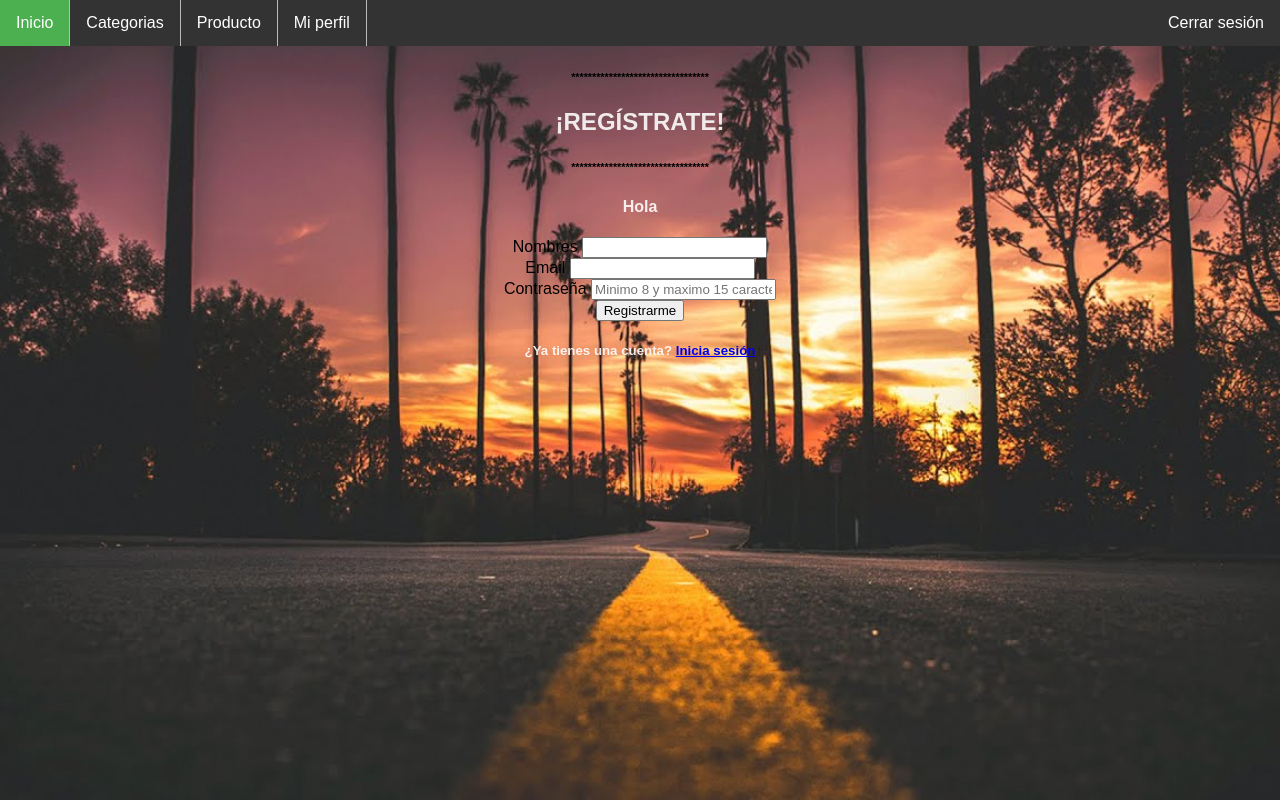
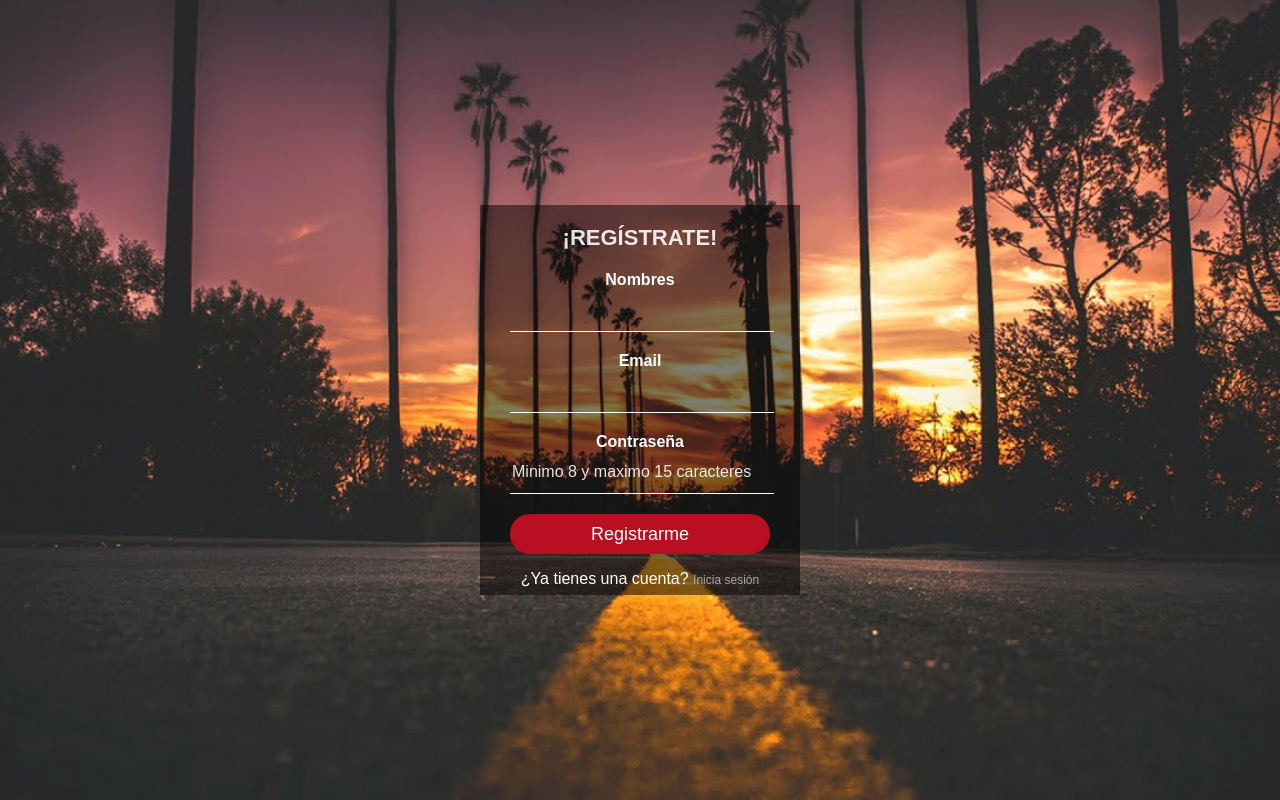
Before and after one commit to DanneryOrtega/PARCIAL-3, a Flask app: page /registro in a window 1280 px wide. Run offline with Flask 2, Linux system fonts and the light colour scheme.

Commit message:
iniciando

```diff
--- a/app.py
+++ b/app.py
@@ -291,7 +291,11 @@ def actualizar_cat():
 
         if(nombres == ""):
             mensaje += 'El campo nombre es requerido '
+
+        if(len(mensaje) > 0):
+            flash(mensaje,'error')
             return redirect(url_for('editar_cat'))
+
         cursor = db.cursor()
         cursor.execute("""update categoria set nombre = ? where id = ?
         """, (nombres, categoriaC.getId(),))
--- a/static/main.css
+++ b/static/main.css
@@ -26,6 +26,32 @@ box-sizing: border-box;
 padding: 70px 30px;
 }
 
+.login-boxx {
+  width: 320px;
+  height: 390px;
+  background: rgba(0, 0, 0, .5);
+  color: #fff;
+  top: 50%;
+  left: 50%;
+  position: absolute;
+  transform: translate(-50%, -50%);
+  box-sizing: border-box;
+  padding: 70px 30px;
+  }
+
+  .login-boxxx {
+    width: 320px;
+    height: 390px;
+    background: rgba(0, 0, 0, .5);
+    color: #fff;
+    top: 50%;
+    left: 50%;
+    position: absolute;
+    transform: translate(-50%, -50%);
+    box-sizing: border-box;
+    padding: 70px 30px;
+    }
+
 .login-box .avatar {
     width: 100px;
     height: 100px;
@@ -42,7 +68,28 @@ padding: 70px 30px;
     font-size: 22px;
   }
 
+  .login-boxx h2 {
+    margin: -50px;
+    padding: 0 0 70px;
+    text-align: center;
+    font-size: 22px;
+  }
+
+  .login-boxxx h2 {
+    margin: -50px;
+    padding: 0 0 70px;
+    text-align: center;
+    font-size: 50px;
+  }
+
   .login-box label {
+    margin: 0;
+    padding: 0;
+    font-weight: bold;
+    display: block;
+  }
+
+  .login-boxx label {
     margin: 0;
     padding: 0;
     font-weight: bold;
@@ -55,13 +102,22 @@ padding: 70px 30px;
 
   }
 
+  .login-boxx input {
+    width: 100%;
+    margin-bottom: 20px;
+
+  }
+
   .login-box input::placeholder {
     color:  rgba(255, 255, 255, 0.884);
   }
 
+  .login-boxx input::placeholder {
+    color:  rgba(255, 255, 255, 0.884);
+  }
 
 
-  .login-box input[type="email"], .login-box input[type="password"] {
+  .login-box input[type="email"], .login-box input[type="password"], .login-box input[type="text"] {
     border: none;
     border-bottom: 1px solid #fff;
     background: transparent;
@@ -71,7 +127,42 @@ padding: 70px 30px;
     font-size: 16px;
   }
 
+  .login-boxx input[type="email"], .login-boxx input[type="password"], .login-boxx input[type="text"] {
+    border: none;
+    border-bottom: 1px solid #fff;
+    background: transparent;
+    outline: none;
+    height: 40px;
+    color: #fff;
+    font-size: 16px;
+  }
+
+
+
   .login-box input[type="submit"] {
+    border: none;
+    outline: none;
+    height: 40px;
+    background: #b80f22;
+    color: #fff;
+    font-size: 18px;
+    border-radius: 20px;
+    margin: 0%;
+  }
+
+  .login-box2 input[type="submit"] {
+    border: none;
+    outline: none;
+    height: 40px;
+    background: #0fb826;
+    color: #fff;
+    font-size: 18px;
+    border-radius: 20px;
+    margin: 0%;
+    margin-top: 2%;
+  }
+
+  .login-boxx input[type="submit"] {
     border: none;
     outline: none;
     height: 40px;
@@ -88,7 +179,21 @@ padding: 70px 30px;
     color: #000;
   }
 
+
+  .login-boxx input[type="submit"]:hover {
+    cursor: pointer;
+    background: #ffc107;
+    color: #000;
+  }
+
   .login-box a {
+    text-decoration: none;
+    font-size: 12px;
+    line-height: 20px;
+    color: darkgrey;
+  }
+
+  .login-boxx a {
     text-decoration: none;
     font-size: 12px;
     line-height: 20px;
@@ -99,12 +204,18 @@ padding: 70px 30px;
     color: #fff;
   }
 
+  .login-boxx a:hover {
+    color: #fff;
+  }
+
+
   .mensaje-flash{
     background-color: rgba(255, 0, 0, 0.747);
     width: 25%;
     margin: 0 auto;
     border-radius: 5px;
   }
+
   .close{
       background: rgba(255, 0, 0, 0.397);
       border: none;
@@ -183,3 +294,15 @@ padding: 70px 30px;
     background: #ffc107;
     color: #000;
   }
+
+  .form-register {
+    width: 400px;
+    background: #24303c;
+    padding: 30px;
+    margin: auto;
+    margin-top: 100px;
+    border-radius: 4px;
+    font-family: 'calibri';
+    color: white;
+    box-shadow: 7px 13px 37px #000;
+  }
--- a/templates/registro.html
+++ b/templates/registro.html
@@ -1,4 +1,4 @@
-{% extends 'layouts/base.html' %}
+{% extends 'layouts/mensajes.html' %}
 
 {% block title %}
     Registrate
@@ -6,15 +6,13 @@
 
 {% block content %}
 
-<center>
 <form action="{{ url_for('guardar_registro') }}" method="POST">
 
-    <div class="bg-info text-white">
-        <h6>*********************************</h6>
+    <center>
+        <div class="login-boxx">
+
+        <!-- <img class="avatar" src="../static/add.png" alt="user"> -->
             <h2>¡REGÍSTRATE!</h2>
-        <h6>*********************************</h6>
-    </div>
-    <h4 class="text-white">Hola</h4>
 
             <div class="form-group col-md-6">
                 <label for="nombre" class="h4">Nombres</label>
@@ -31,13 +29,10 @@
                 <input type="password" placeholder="Minimo 8 y maximo 15 caracteres" id="contraseña" name="contrasena" class="form-control" />
             </div>
 
-    <div class="footer-page">
-        <input type="submit" class="btn btn-outline-success" value="Registrarme">
-     <h1></h1>
-     <h5>¿Ya tienes una cuenta? <a class="h5" href="{{ url_for('login')}}">Inicia sesión</a></h5>
+        <!-- <div class="footer-page"> -->
+            <input type="submit" value="Registrarme">
+            <p>¿Ya tienes una cuenta? <a href="{{ url_for('login')}}">Inicia sesión</a></p>
         </div>
-
+    </center>
 </form>
-</center>
-
 {% endblock %}
```
Also changed, not shown: templates/editar_cat.html (+6 -9 lines), templates/editar_per.html (+12 -23 lines), templates/editar_pro.html (+2 -7 lines), templates/reg_cat.html (+4 -7 lines), templates/reg_pro.html (+2 -7 lines), data.db, static/add.png (added), static/img.jpeg (deleted). Lines whose indentation alone changed are shown as unchanged.
